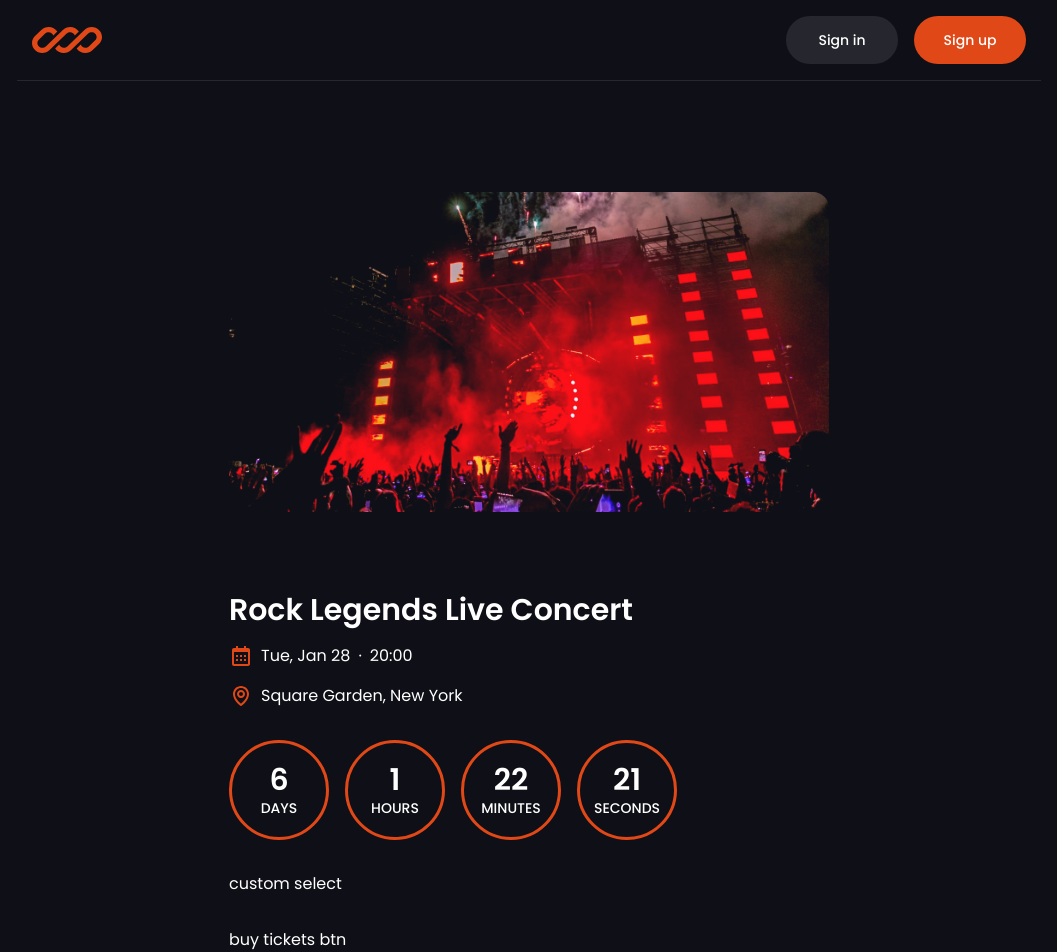
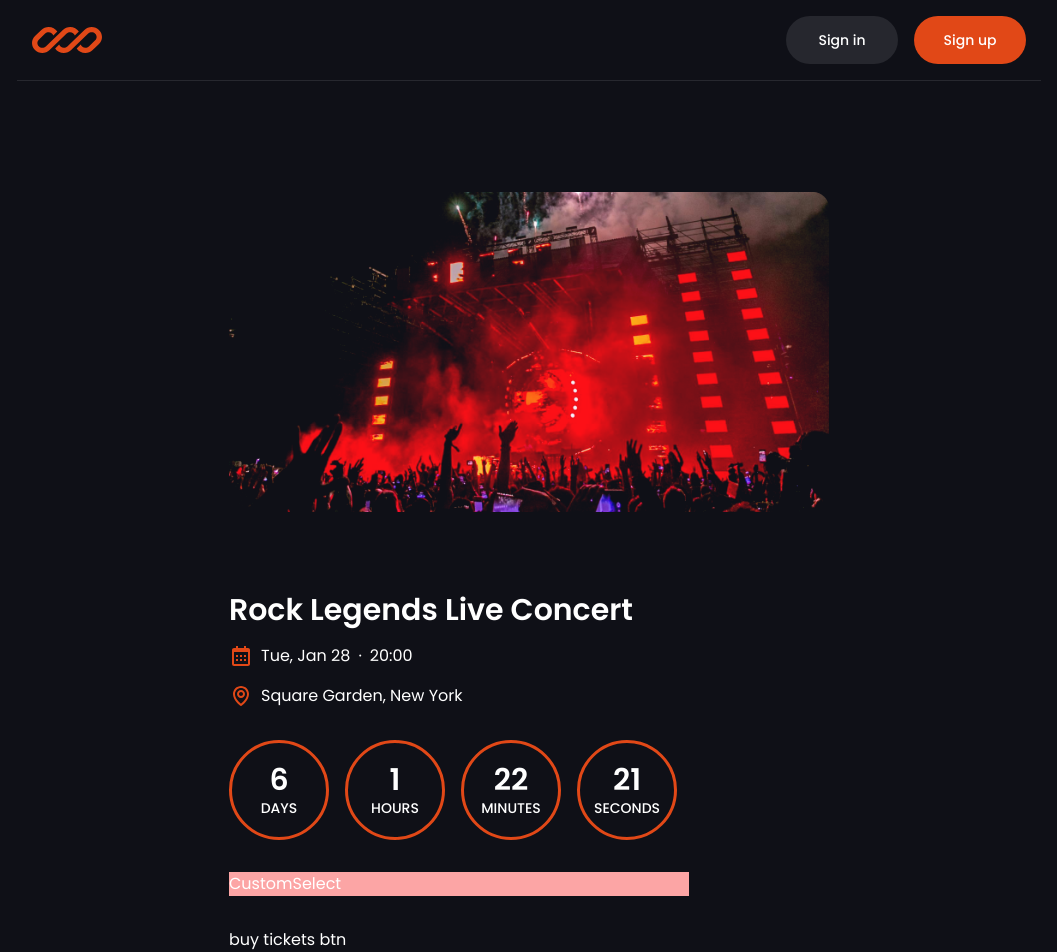
Before and after one commit to Jisap/next15-events, a Next.js app: page /event/1 in a window 1280 px wide. Shown: the top 952 px of the page, without its empty margins (111-1168 px from the left). Built offline with nearby package versions, Linux system fonts and the light colour scheme; data requests are answered from the project's data file.

Commit message:
Add CustomSelect component to EventDetails page

```diff
--- a/app/event/[id]/page.jsx
+++ b/app/event/[id]/page.jsx
@@ -3,6 +3,7 @@ import Image from 'next/image';
 import { FaRegCircleCheck } from 'react-icons/fa6'
 import EventSchedule from '@/components/EventSchedule';
 import Timer from '@/components/Timer';
+import CustomSelect from '@/components/CustomSelect';
 
 const EventDetails = async ({ params }) => {
 
@@ -37,7 +38,7 @@ const EventDetails = async ({ params }) => {
                 <EventSchedule event={event}/>
               </div>
               <Timer event={ event } />
-              <div>custom select</div>
+              <CustomSelect event={ event } />
               <div>buy tickets btn</div>
             </div>
           </div>
--- /dev/null
+++ b/components/CustomSelect.jsx
@@ -0,0 +1,14 @@
+"use client"
+
+const CustomSelect = ({ event }) => {
+
+
+
+  return (
+    <div className='bg-red-300'>
+      CustomSelect
+    </div>
+  )
+}
+
+export default CustomSelect
```
